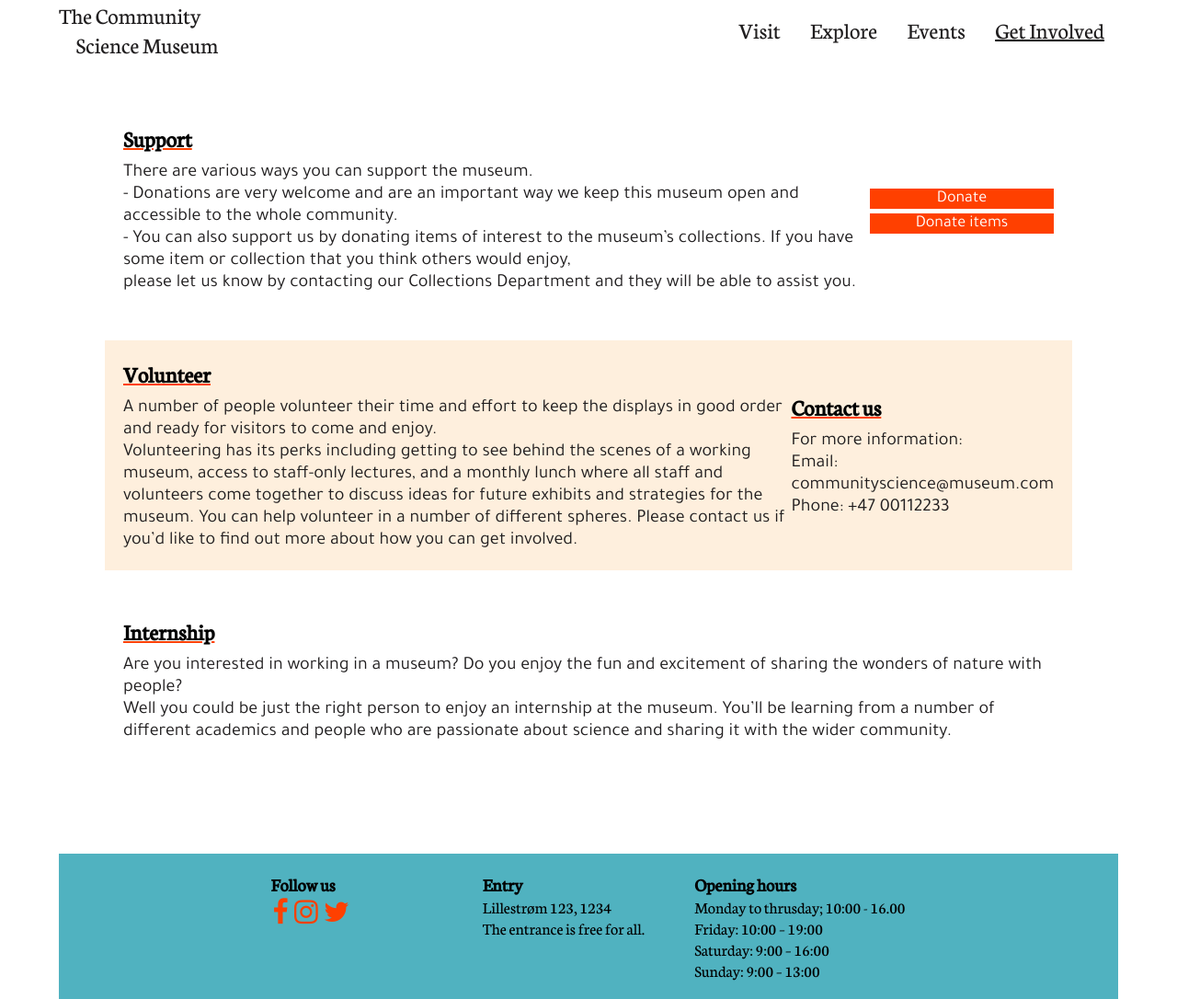
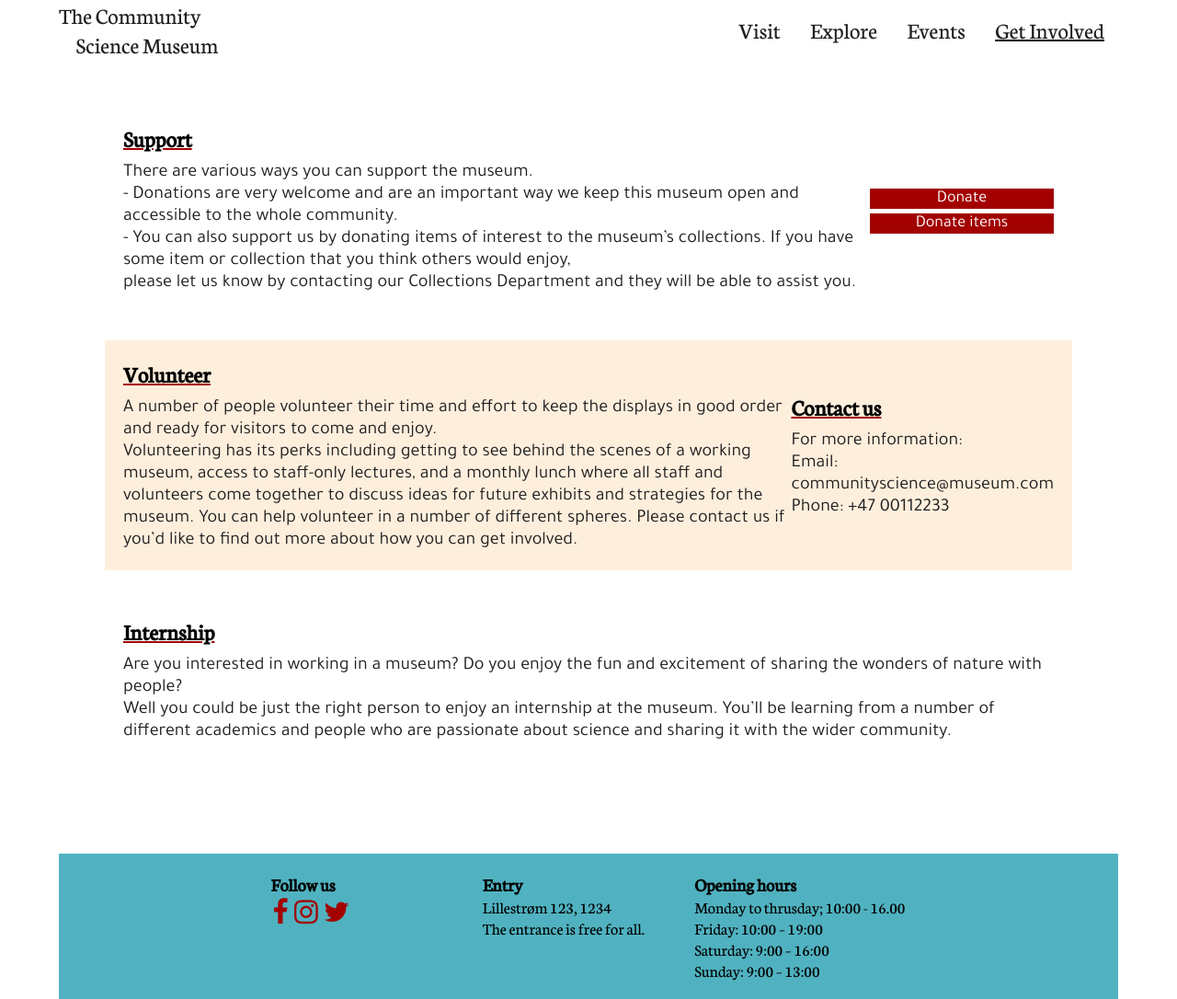
Before and after one commit to Noizenne/SemesterProject1, a plain HTML site: page involved.html in a window 1280 px wide. Shown: the whole page at 92% size. Drawn offline with Linux system fonts and the light colour scheme.

Commit message:
WCAG color and put content in main tag

```diff
--- a/involved.html
+++ b/involved.html
@@ -2,7 +2,7 @@
 <html lang="en">
 <head>
     <meta name="viewport" content="with=device-width, initial-scale=1.0">
-    <title>Got involoved with the Community Science Museum</title>
+    <title>Get involved | Community Science Museum</title>
     <link rel="stylesheet" href="style.css">
     <link rel="preconnect" href="https://fonts.gstatic.com">
     <link href="https://fonts.googleapis.com/css2?family=Neuton&display=swap" rel="stylesheet">
@@ -29,7 +29,7 @@
 
 
 <!-- Content -->
-
+<main>
     <section class="involved">
         <section class="row">
              <div class="text-box">
@@ -80,6 +80,8 @@
                 </section>
         </section>
     </section>
+</main>
+
 
     <footer>
         <div class="footer-box">
--- a/style.css
+++ b/style.css
@@ -46,7 +46,7 @@ nav .fa {
 }
 .navlinks ul li a {
   color: #201e1f;
-  text-decoration: none #ff4000;
+  text-decoration: none #a30000;
   font-size: 25px;
 }
 
@@ -117,7 +117,7 @@ h3 {
 
 .text-box h4 {
   font-size: 25px;
-  text-decoration: underline #ff4000 2px;
+  text-decoration: underline #a30000 2px;
   margin-bottom: 10px;
 }
 
@@ -129,7 +129,7 @@ h3 {
 }
 
 button {
-  color: #ff4000;
+  color: #a30000;
   background: none;
   font-family: tajawal;
   border: none;
@@ -163,7 +163,7 @@ footer {
 }
 
 .footer-box .fa {
-  color: #ff4000;
+  color: #a30000;
   cursor: pointer;
   margin: 2px;
   font-size: 30px;
@@ -186,7 +186,7 @@ footer {
   margin: auto;
   width: 200px;
   margin-top: 5px;
-  background: #ff4000;
+  background: #a30000;
   color: #fff;
   text-decoration: none;
   cursor: pointer;
@@ -239,7 +239,7 @@ footer {
 
   .navlinks {
     position: fixed;
-    background: #ff4000;
+    background: #a30000;
     height: 100vh;
     width: 200px;
     top: 0;
```
Also changed, not shown: events.html (+3 -1 lines), explore.html (+4 -2 lines), index.html (+7 -5 lines), visit.html (+4 -4 lines).
